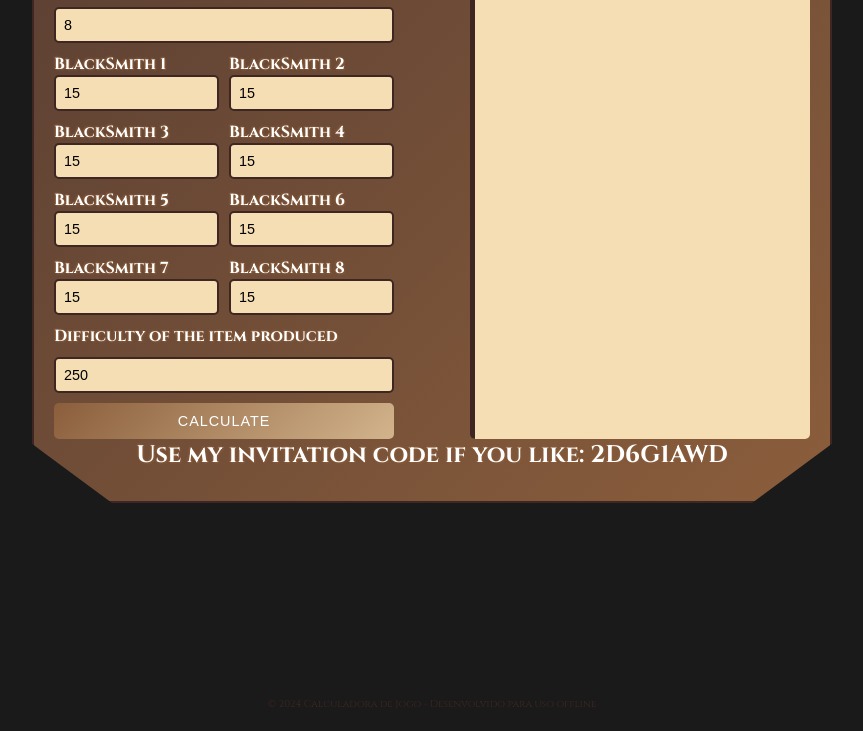
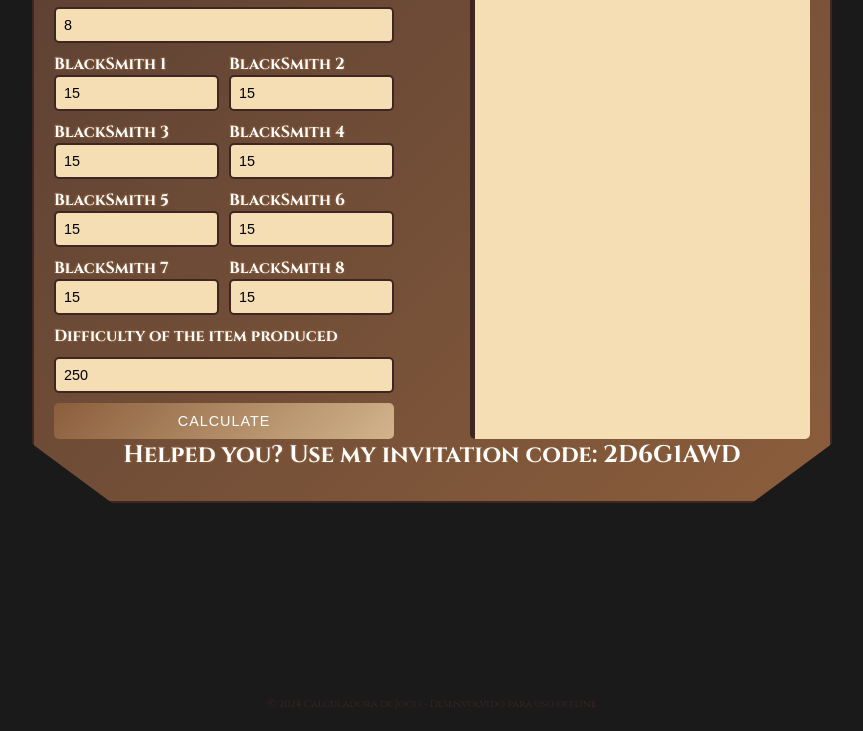
Before and after one commit to Mayconmdfs/Kingsmith_Forgemaster_Calculator, a plain HTML site: page index.html in a window 1280 px wide. Shown: the part 109-840 px from the top of the page, without its empty margins (208-1071 px from the left). Drawn offline with Linux system fonts and the light colour scheme.

Commit message:
modified:   index.html

```diff
--- a/index.html
+++ b/index.html
@@ -28,7 +28,7 @@
                 <div class="result" id="result"></div>
             </div>
             <div>
-                <h1>Use my invitation code if you like: 2D6G1AWD</h1>
+                <h1>Helped you? Use my invitation code: 2D6G1AWD</h1>
             </div>
         </div>
 
```
